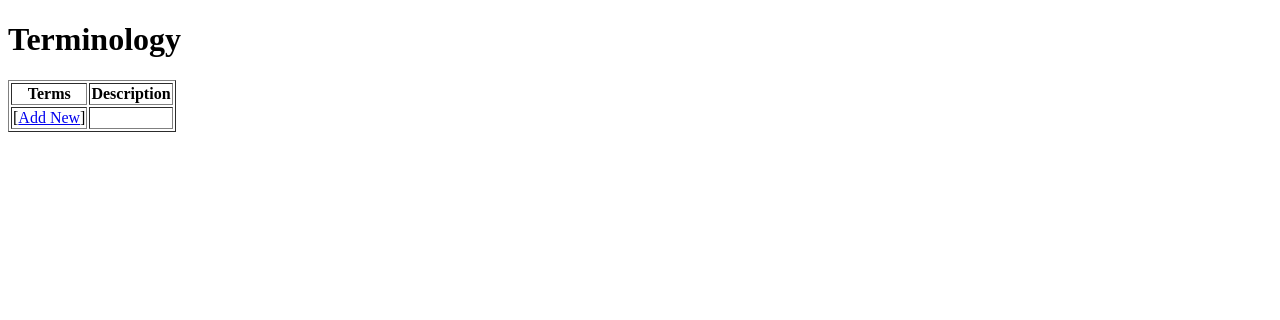
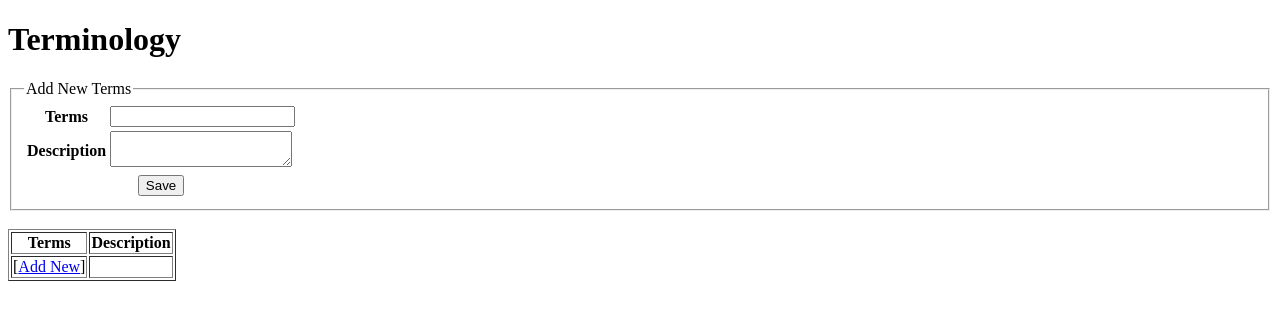
Before and after one commit to merisaran/labex4_dfp4063, a PHP site: the page made by index.php in a window 1280 px wide. Shown: the top 320 px of the page. Run offline with PHP 8.4, Linux system fonts and the light colour scheme.

Commit message:
pertama kali push

```diff
--- a/index.php
+++ b/index.php
@@ -10,6 +10,33 @@
 
 <body>
     <h1>Terminology</h1>
+
+    <?php
+    if (isset($_GET['add'])) {
+    ?>
+        <form action="" method="post">
+            <fieldset>
+                <legend>Add New Terms</legend>
+                <table border="0">
+                    <tr>
+                        <th>Terms </th>
+                        <td><input type="text" name="terms"></td>
+                    </tr>
+                    <tr>
+                        <th>Description </th>
+                        <td><textarea id="description" name="description"></textarea></td>
+                    </tr>
+                    <tr>
+                        <td colspan="2" align="center"><input type="submit" value="Save"></td>
+                    </tr>
+                </table>
+            </fieldset>
+        </form>
+    <?php
+    }
+    ?>
+    <br>
+
     <table border="1">
 
         <tr>
```
